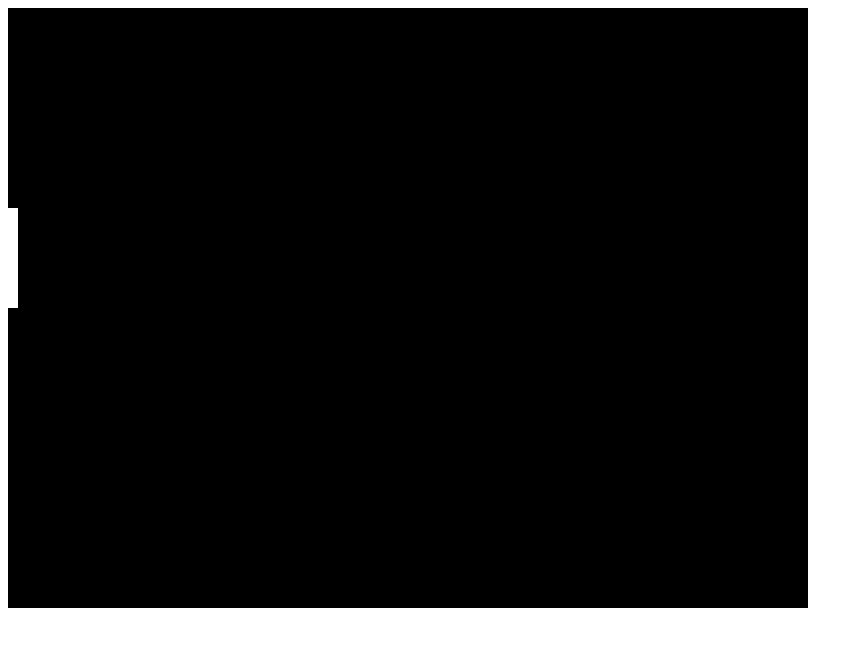
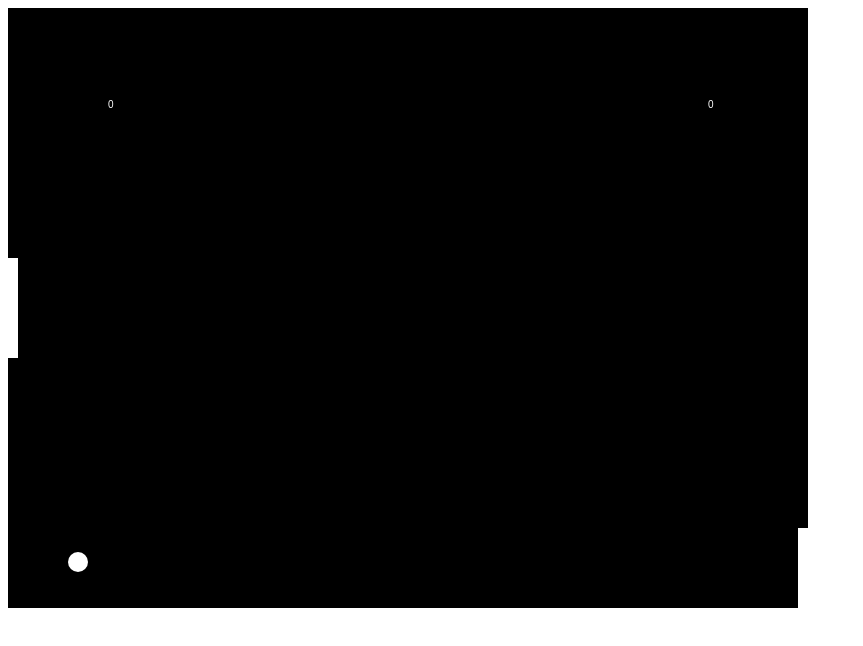
Before and after one commit to tsantek/tennisJavaScriptGame, a plain HTML site: page index.html in a window 1280 px wide. Shown: the whole page, without its empty margins (0-863 px from the left). Drawn offline with Linux system fonts and the light colour scheme.

Commit message:
working demo, player can play against computer

```diff
--- a/index.html
+++ b/index.html
@@ -18,6 +18,31 @@
         let canvas;
         let canvasContext;
         var ballX = 50;
+        var ballY = 50;
+        var ballSpeedX = 10;
+        var ballSpeedY = 4;
+
+
+        var player1Score = 0;
+        var player2Score = 0;
+
+        var paddleY = 250;
+        var paddleComputerY = 250;
+        const paddleHeight = 100;
+        const paddleThickenss = 10;
+
+
+        function calculateMousePos(evt) {
+            var rect = canvas.getBoundingClientRect();
+            var root = document.documentElement;
+            var mosueX = evt.clientX - rect.left - root.scrollLeft;
+            var mosueY = evt.clientY - rect.top - root.scrollTop;
+            return {
+                x: mosueX,
+                y: mosueY
+            }
+        }
+
 
         window.onload = () => {
 
@@ -30,22 +55,99 @@
                 drawEverything()
             }, 1000 / framesPerSecond)
 
+            canvas.addEventListener('mousemove',
+                function(evt) {
+                    var mousePos = calculateMousePos(evt)
+                    paddleY = mousePos.y - (paddleHeight / 2);
+                })
+
         }
 
-        function moveEverything() {
-            ballX = ballX + 5;
+        // ball reset
+        function ballReset() {
+            ballSpeedX = -ballSpeedX;
+            ballX = canvas.width / 2;
+            ballY = canvas.height / 2;
+
+        }
+
+        // AI movment
+        function computerMovement() {
+            var paddleComputerYCenter = paddleComputerY + (paddleHeight / 2);
+            if (paddleComputerYCenter < ballY - 35) {
+                paddleComputerY = paddleComputerY + 6;
+            } else if (paddleComputerYCenter > ballY + 35) {
+                paddleComputerY = paddleComputerY - 6;
+            }
         }
 
 
-        function drawEverything() {
+        function moveEverything() {
+            computerMovement();
+            ballX = ballX + ballSpeedX;
+            ballY = ballY + ballSpeedY;
+
+            if (ballX < 0) {
+                if (ballY > paddleY &&
+                    ballY < paddleY + paddleHeight) {
+                    ballSpeedX = -ballSpeedX;
+                } else {
+                    ballReset()
+                    player2Score++;
+                }
+
+            }
+            if (ballX > canvas.width) {
+                if (ballY > paddleComputerY &&
+                    ballY < paddleComputerY + paddleHeight) {
+                    ballSpeedX = -ballSpeedX;
+                } else {
+                    ballReset();
+                    player1Score++;
+                }
+            }
 
 
-            canvasContext.fillStyle = 'black';
-            canvasContext.fillRect(0, 0, canvas.width, canvas.height);
-            canvasContext.fillStyle = 'white';
-            canvasContext.fillRect(0, 200, 10, 100);
-            canvasContext.fillStyle = 'red';
-            canvasContext.fillRect(ballX, 100, 10, 10);
+            if (ballY < 0) {
+                ballSpeedY = -ballSpeedY;
+            }
+
+            if (ballY > canvas.height) {
+                ballSpeedY = -ballSpeedY;
+            }
+
+
+
+        }
+
+
+
+        function drawEverything() {
+            // black background
+            colorRect(0, 0, canvas.width, canvas.height, 'black');
+            // left player paddle
+            colorRect(0, paddleY, paddleThickenss, paddleHeight, 'white');
+            // right computer paddle
+            colorRect(canvas.width - paddleThickenss, paddleComputerY, paddleThickenss, paddleHeight, 'white');
+            // ball
+            colorCircle(ballX, ballY, 10, 'white')
+
+            canvasContext.fillText(player1Score, 100, 100)
+            canvasContext.fillText(player2Score, canvas.width - 100, 100)
+        }
+        // ball
+        function colorCircle(centerX, centerY, radius, drawColor) {
+            canvasContext.fillStyle = drawColor;
+            canvasContext.beginPath();
+            canvasContext.arc(centerX, centerY, radius, 0, Math.PI * 2, true);
+            canvasContext.fill();
+        }
+
+        // create rect
+        function colorRect(leftX, topY, width, height, drawColor) {
+            canvasContext.fillStyle = drawColor;
+            canvasContext.fillRect(leftX, topY, width, height);
+
         }
     </script>
 
```
